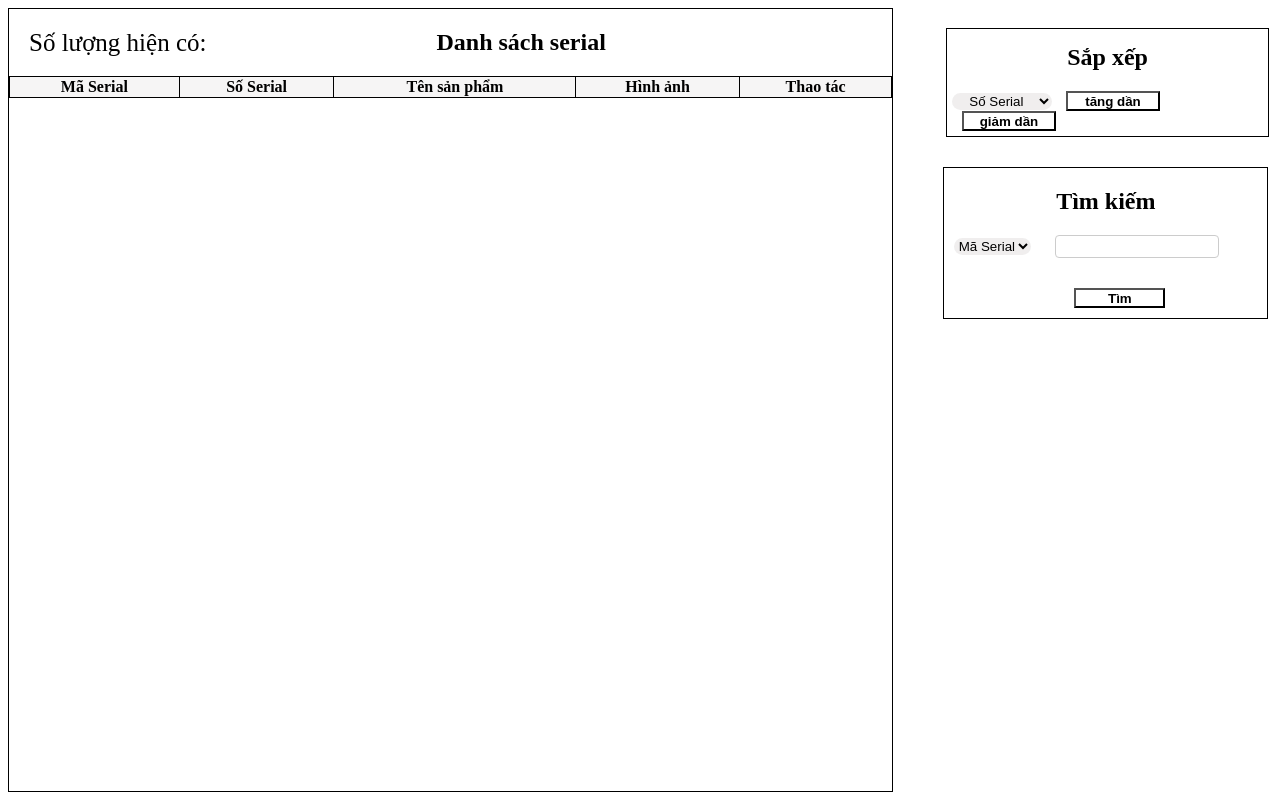
After one commit to trungnguyenle021106/PhoneShop-PHP, a PHP site: page /Serial_admin.php in a window 1280 px wide. The commit adds this page. Run offline with PHP 8.4, Linux system fonts and the light colour scheme; data that the repository does not hold is empty.

Commit message:
AnMan update ADMIN_SERIAL

```diff
--- /dev/null
+++ b/ADMIN/CSS/Serial_admin.css
@@ -0,0 +1,154 @@
+
+/*form_Serial_admin*/
+#form_Serial_admin{
+    display: flex;
+    height: 100%;
+}
+#table_Serial{
+    width: 70%;
+    border: 1px solid black;
+}
+
+#chucnang_Serial{
+    width: 30%;
+}
+#form_Serial_admin table{
+    width: 100%;
+    text-align: center;
+    border-collapse: collapse;
+}
+#scroll-container{
+    overflow-y: scroll;
+    height: 88%;
+
+
+}
+#form_Serial_admin table tr td{
+    border: 1px solid black;
+}
+#form_Serial_admin table #thaotac_Serial, .thaotac {
+    width: 100%;
+    height: 100%;
+    padding: 0;
+    margin: 0;
+    border: none;
+    background-color: transparent;
+    cursor: pointer;
+    font-weight: bold;
+}
+#form_Serial_admin table #thaotac_Serial:hover{
+    background-color: #746d6d11;
+}
+#form_Serial_admin table .thaotac:hover{
+    background-color: #746d6d11;
+}
+
+#form_timkiem_Serial{
+    border: 1px solid black;
+    width: 80%;
+    margin-left: 50px;
+    margin-top: 30px;
+    padding: 10px;
+}
+
+#form_timkiem_Serial #title{
+    text-align: center;
+    margin-top: 10px;
+}
+#form_timkiem_Serial #opt_timkiem_Serial{
+    text-align: center;
+    border: none;
+    background-color: #21020211;
+    border-radius: 50px;
+}
+#form_timkiem_Serial #btn_timkiem_Serial{
+    width: 30%;
+    height: 20px;
+    margin-left: 120px;
+    margin-top: 20px;
+    background-color: transparent;
+    cursor: pointer;
+    font-weight: bold;
+}
+#form_timkiem_Serial #btn_timkiem_Serial:hover{
+    background-color: #746d6d11;
+}
+
+
+
+#suaSerial_container {
+    margin: 0 auto;
+    position: absolute;
+    width: 100%;
+    height: 100%;
+    top: 0px;
+    left: 0px;
+    background-color: rgba(240, 204, 204, 0.7);
+    display: none;
+
+}
+
+#form_sua_Serial {
+    background-color: #f9f9f9;
+    padding: 20px;
+    border-radius: 5px;
+    position: relative;
+    top: 100px;
+    left: 550px;
+    width: 400px;
+}
+
+#form_sua_Serial h2 {
+    text-align: center;
+    margin-bottom: 20px;
+}
+
+#form_sua_Serial label {
+    width: 100px;
+}
+
+#form_sua_Serial input[type="date"],#form_sua_Serial input[type="number"], input[type="text"]{
+    width: calc(100% - 20px);
+    padding: 8px;
+    margin-bottom: 10px;
+    border: 1px solid #ccc;
+    border-radius: 4px;
+}
+
+#form_sua_Serial input[type="button"] {
+    width: 100%;
+    background-color: #4CAF50;
+    color: white;
+    padding: 10px 20px;
+    border: none;
+    border-radius: 4px;
+    cursor: pointer;
+}
+
+#form_sua_Serial input[type="button"]:hover {
+    background-color: #45a049;
+}
+
+#opt_sapxep_Serial{
+    text-align: center;
+    border: none;
+    background-color: #21020211;
+    border-radius: 50px;
+    width: 100px;
+}
+
+.btn_sortAZ, .btn_sortZA{
+    width: 30%;
+    margin-left: 10px;
+    height: 20px;
+    background-color: transparent;
+    cursor: pointer;
+    font-weight: bold;
+}
+#form_sapxep_Serial{
+    border: 1px solid black;
+    width: 82%;
+    margin-left: 53px;
+    margin-top: 20px;
+    padding: 5px;
+}
--- /dev/null
+++ b/ADMIN/Serial_admin.php
@@ -0,0 +1,70 @@
+<?php
+require('../Model/Database.php');
+?>
+<link rel="stylesheet" href="CSS/Serial_admin.css">
+<div id="form_Serial_admin">
+    <div id="table_Serial">
+        <div style="display: flex;">
+            <div style="margin-top: 20px; margin-left: 20px; font-size: 25px;" id="SLSerial_HT">Số lượng hiện có: <span style="font-weight: bold; "></span></div>
+            <h2 style="margin-left: 230px; ">Danh sách serial</h2>
+        </div>
+        <div id="scroll-container">
+            <table>
+                <thead style=" background-color: #746d6d11; font-weight: bold;">
+                    <tr>
+                        <td>Mã Serial</td>
+                        <td>Số Serial</td>
+                        <td>Tên sản phẩm</td>
+                        <td>Hình ảnh</td>
+                        <td colspan="2">Thao tác</td>
+                    </tr>
+                </thead>
+                <tbody id="data">
+
+                </tbody>
+            </table>
+        </div>
+        <div id="suaSerial_container">
+            <form action="" method="POST" id="form_sua_Serial">
+                <h2 style="text-align: center;">Sửa thông tin Serial</h2>
+                <div style="display: flex; align-items: baseline; margin-bottom:5px">
+                    <label for="">Số Serial: </label>
+                    <input type="text" id="SO_SERIAL_sua_SERIAL" name="SO_SERIAL_sua_SERIAL">
+                </div>
+                <div id="warning" style="text-align: center;color: red;margin-bottom:5px;"></div>
+                <!-- dòng này có hoặc không cũng được -->
+                <input type="hidden" value="<?php echo $_POST['page']; ?>" name="page" >
+
+                <input type="hidden" value="" name="MASERIAL" id="MASERIAL_sua_hidden">
+
+                <input type="button" value="Xác nhận" name="btn_xacnhan_sua" id="btn_xacnhan_sua" onclick="update()">
+            </form>
+        </div>
+    </div>
+
+
+    <div id="chucnang_Serial">
+        <form action="" method="POST" id="form_sapxep_Serial">
+            <h2 style="margin-top: 10px; text-align: center; ">Sắp xếp</h2>
+            <select name="" id="opt_sapxep_Serial">
+                <option value="SERIAL_NUMBER">Số Serial</option>
+            </select>
+            <input type="hidden" name="page" value="<?php echo $_POST['page']; ?>">
+            <input type="button" value="tăng dần" name="btn_sortAZ" class="btn_sortAZ" onclick="readSapXep('ASC')"></input>
+            <input type="button" value="giảm dần" name="btn_sortZA" class="btn_sortZA" onclick="readSapXep('DESC')"></input>
+        </form>
+        <form action="" method="POST" id="form_timkiem_Serial">
+            <h2 id="title">Tìm kiếm</h2>
+            <select name="" id="opt_timkiem_Serial">
+            <option value="MA_SERIAL">Mã Serial</option>
+            <option value="SERIAL_NUMBER">Số Serial</option>
+            </select>
+            <input type="text" id="txt_timkiem_Serial" style="width: 54%; margin-left: 20px;padding: 3px;">
+
+            <input type="button" value="Tìm" id="btn_timkiem_Serial">
+        </form>
+    </div>
+</div>
+
+
+<script src="JS/Serial.js"></script>
```
Also changed, not shown: ADMIN/JS/Serial.js (added, +321 -0 lines), ADMIN/index_admin.php (+9 -0 lines), AJAX_PHP/xuLiSapXepSerial.php (added, +29 -0 lines).
